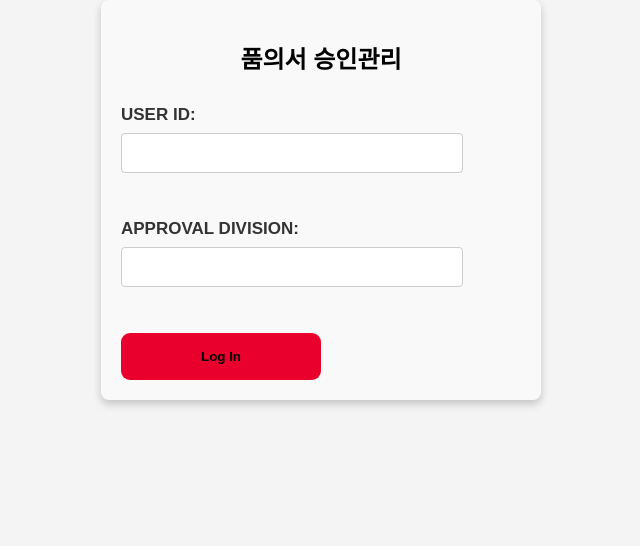
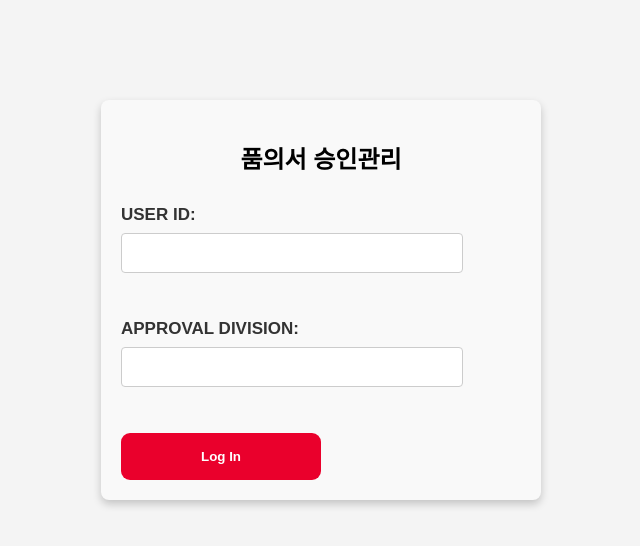
Before and after one commit to heeahan/ApprovalManagementSystem, a React (Create React App) app in the folder src/main/approval-management-ui/: page / in a window 1280 px wide. Shown: the top 546 px of the page, without its empty margins (319-959 px from the left). Built offline with nearby package versions, Linux system fonts and the light colour scheme.

Commit message:
Finish 1.1

```diff
--- a/src/main/approval-management-ui/src/components/ApprDetail/ApprLnTable.js
+++ b/src/main/approval-management-ui/src/components/ApprDetail/ApprLnTable.js
@@ -92,7 +92,7 @@ function GetApprLn({ apprId }) {
                         <tr key={index}>
                             {column.map((item, colIndex) => (
                                 <td key={colIndex}>
-                                    {index === 1 ? letterToDivMap[item] : index === 3 ? apprProcMap[item] || '-' : index === 4 ? formatDate(item) : item || '-'}
+                                    {index === 1 ? letterToDivMap[item] : index === 3 ? apprProcMap[item] || '-' : index === 4 ? formatDate(item) || '-' : item || '-'}
                                 </td>
                             ))}
                         </tr>
--- a/src/main/approval-management-ui/src/components/Detail.css
+++ b/src/main/approval-management-ui/src/components/Detail.css
@@ -16,7 +16,7 @@ body, html {
 }
 
 .container {
-    width: 800px;
+    width: auto;
     margin: 0 auto;
     background-color: #ffffff;
     border-radius: 8px;
--- a/src/main/approval-management-ui/src/components/Login.css
+++ b/src/main/approval-management-ui/src/components/Login.css
@@ -4,8 +4,7 @@ body {
   display: flex;
   justify-content: center;
   align-items: center;
-  height: 100vh;
-  margin: 0;
+  height: auto;
 }
 
 #login-form {
@@ -14,8 +13,10 @@ body {
   border-radius: 8px;
   box-shadow: 0 4px 8px rgba(0, 0, 0, 0.2);
   max-width: 400px;
+  width: 100%;
   margin: auto;
   align-items: center;
+  margin-top: 100px;
 }
 
 label {
@@ -72,8 +73,9 @@ label {
   text-align: center;
   cursor: pointer;
   transition: 0.4s;
-  margin: auto;
+  margin: 0 auto;
   font-weight: bold;
+  color: white;
 }
 
 #login-button:hover {
--- a/src/main/approval-management-ui/src/components/Todo.css
+++ b/src/main/approval-management-ui/src/components/Todo.css
@@ -11,6 +11,7 @@
     text-align: center;
     color: #333;
     margin-bottom: 20px;
+    margin-top: 70px;
 }
 
 #appr-todo-descrip {
```
